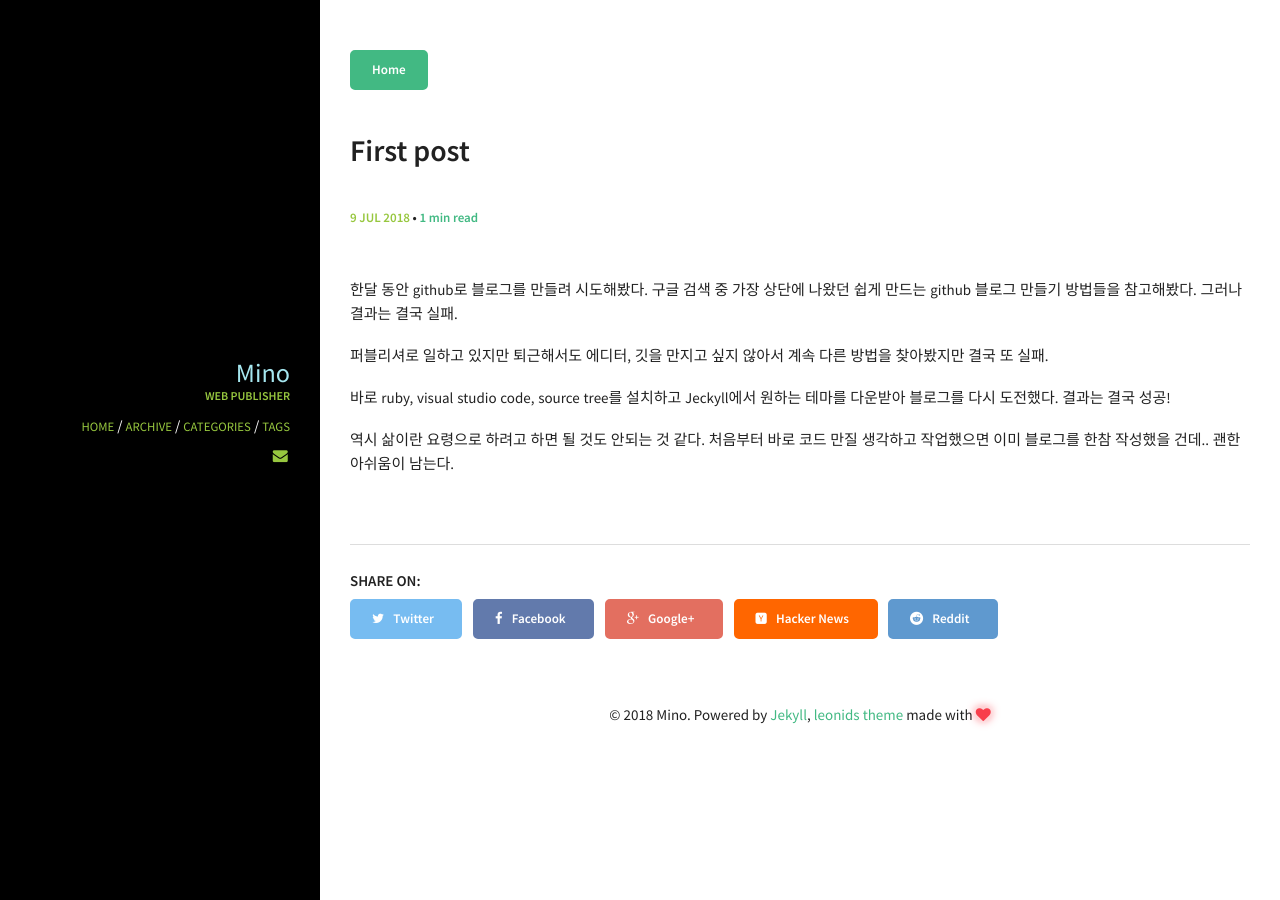
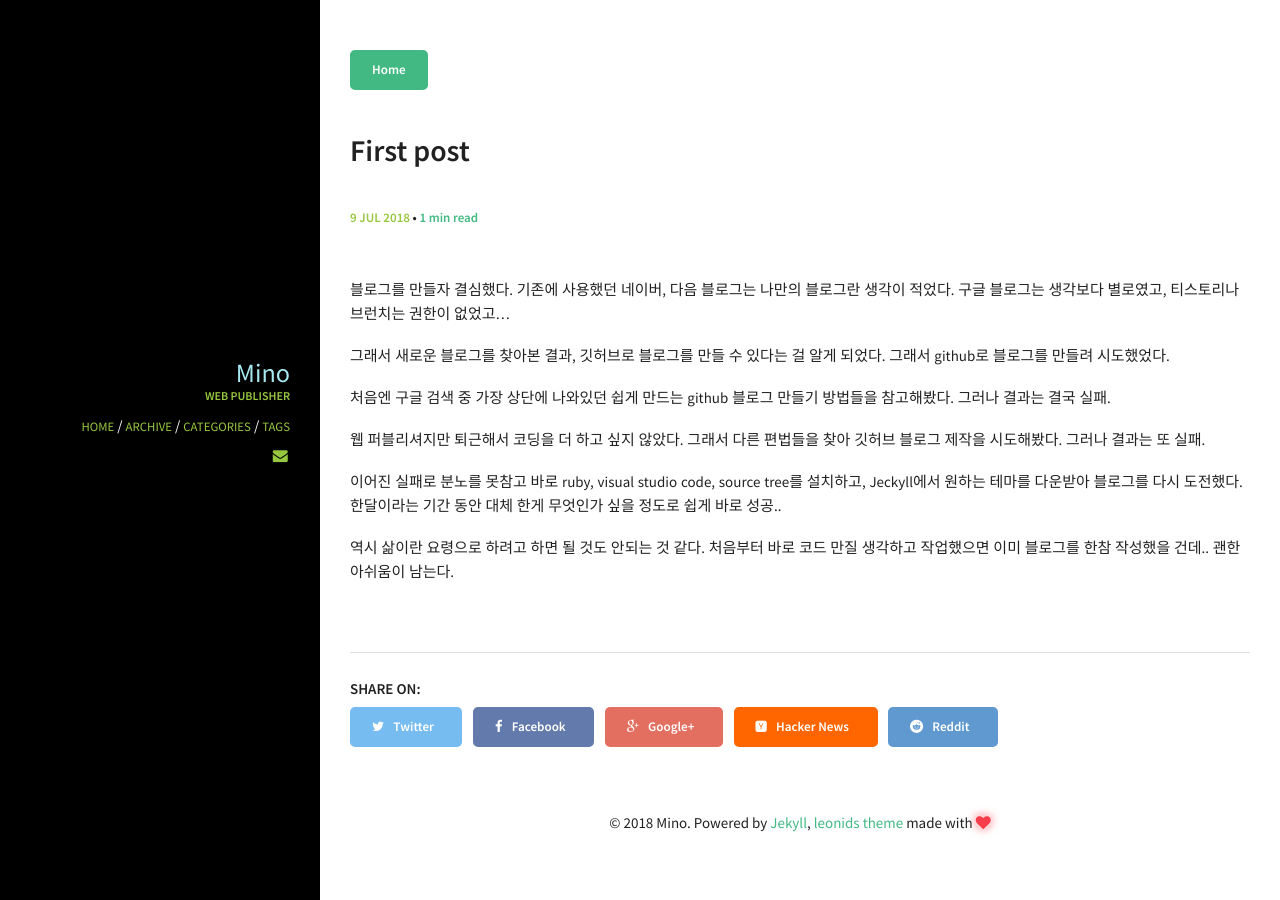
Before and after one commit to minoblog/minoblog.github.io, a Jekyll site: the page built from _posts/2018-07-09-first.md, in a window 1280 px wide. Built offline with Jekyll 4.4.1, drawn with Linux system fonts in a browser that asks for light colours.

Commit message:
no message

```diff
--- a/_posts/2018-07-09-first.md
+++ b/_posts/2018-07-09-first.md
@@ -5,16 +5,24 @@ date:   2018-07-09
 categories: [tutorial]
 comments: true
 ---
-한달 동안 github로 블로그를 만들려 시도해봤다.
-구글 검색 중 가장 상단에 나왔던 쉽게 만드는 github 블로그 만들기 방법들을 참고해봤다.
+
+블로그를 만들자 결심했다.
+기존에 사용했던 네이버, 다음 블로그는 나만의 블로그란 생각이 적었다.
+구글 블로그는 생각보다 별로였고, 티스토리나 브런치는 권한이 없었고...
+
+그래서 새로운 블로그를 찾아본 결과, 깃허브로 블로그를 만들 수 있다는 걸 알게 되었다.
+그래서 github로 블로그를 만들려 시도했었다.
+
+처음엔 구글 검색 중 가장 상단에 나와있던 쉽게 만드는 github 블로그 만들기 방법들을 참고해봤다.
 그러나 결과는 결국 실패.
 
-퍼블리셔로 일하고 있지만 퇴근해서도 에디터, 깃을 만지고 싶지 않아서
-계속 다른 방법을 찾아봤지만 결국 또 실패.
+웹 퍼블리셔지만 퇴근해서 코딩을 더 하고 싶지 않았다.
+그래서 다른 편법들을 찾아 깃허브 블로그 제작을 시도해봤다.
+그러나 결과는 또 실패.
 
-바로 ruby, visual studio code, source tree를 설치하고
+이어진 실패로 분노를 못참고 바로 ruby, visual studio code, source tree를 설치하고,
 Jeckyll에서 원하는 테마를 다운받아 블로그를 다시 도전했다.
-결과는 결국 성공!
+한달이라는 기간 동안 대체 한게 무엇인가 싶을 정도로 쉽게 바로 성공..
 
 역시 삶이란 요령으로 하려고 하면 될 것도 안되는 것 같다.
 처음부터 바로 코드 만질 생각하고 작업했으면 이미 블로그를 한참 작성했을 건데..
```
